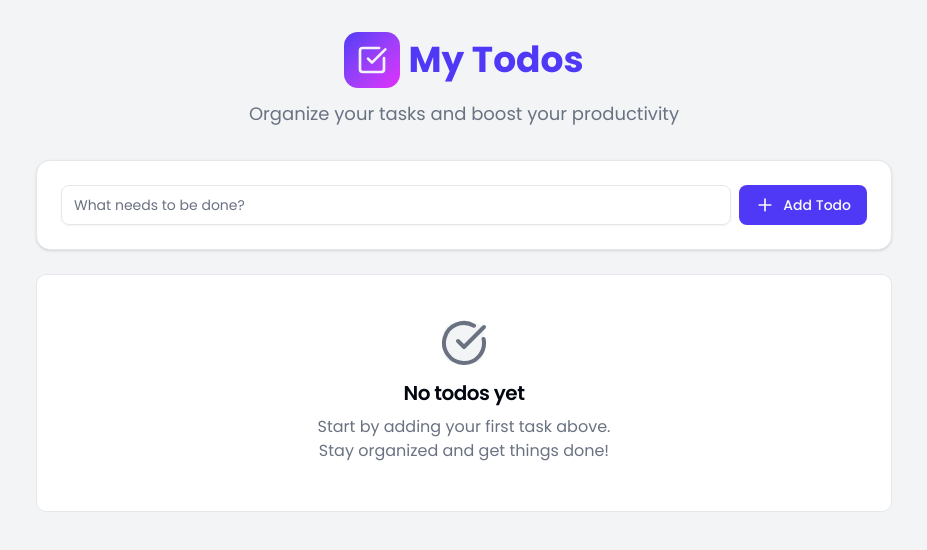
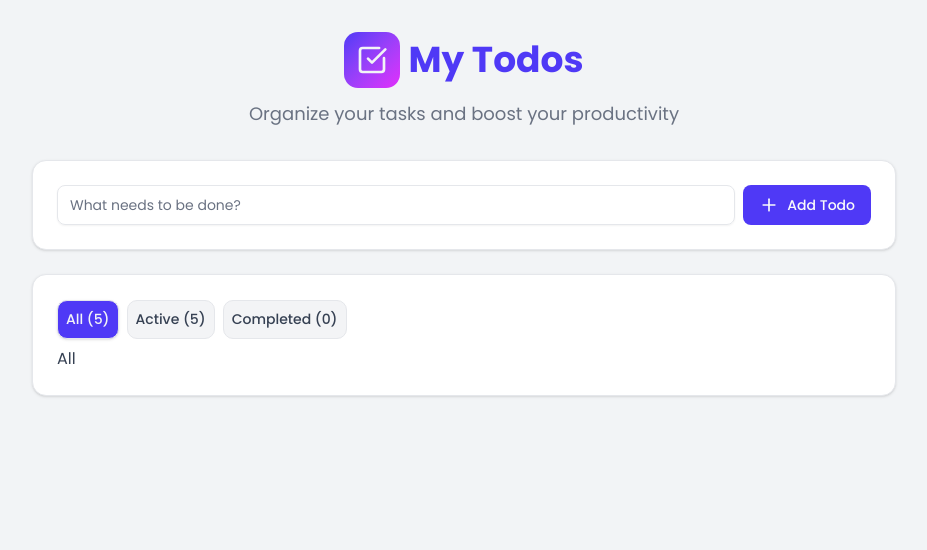
Before and after one commit to kushyzee/my-todo, a React (Vite) app: page / in a window 1280 px wide. Shown: the top 550 px of the page, without its empty margins (176-1103 px from the left). Built offline with nearby package versions, Linux system fonts and the light colour scheme.

Commit message:
feat: add TodosTabs component and update MyTodos layout refactor: adjust padding and styling in Empty component style: update card foreground color in CSS

```diff
--- a/src/App.tsx
+++ b/src/App.tsx
@@ -2,7 +2,7 @@ import MyTodos from "./components/ui/main/MyTodos";
 
 function App() {
   return (
-    <main className="h-svh px-5 py-8 max-w-4xl mx-auto">
+    <main className="h-svh px-4 py-8 max-w-4xl mx-auto">
       <MyTodos></MyTodos>
     </main>
   );
--- a/src/components/ui/empty.tsx
+++ b/src/components/ui/empty.tsx
@@ -7,7 +7,7 @@ function Empty({ className, ...props }: React.ComponentProps<"div">) {
     <div
       data-slot="empty"
       className={cn(
-        "flex min-w-0 flex-1 flex-col items-center justify-center gap-6 rounded-lg p-5 text-center text-balance md:p-12",
+        "flex min-w-0 flex-1 flex-col items-center justify-center gap-6 rounded-lg p-4 text-center text-balance md:p-12",
         className
       )}
       {...props}
@@ -20,7 +20,7 @@ function EmptyHeader({ className, ...props }: React.ComponentProps<"div">) {
     <div
       data-slot="empty-header"
       className={cn(
-        "flex max-w-md flex-col items-center gap-2 text-center",
+        "flex max-w-sm flex-col items-center gap-2 text-center",
         className
       )}
       {...props}
--- a/src/components/ui/main/EmptyState.tsx
+++ b/src/components/ui/main/EmptyState.tsx
@@ -12,9 +12,9 @@ export default function EmptyState() {
     <Empty className="border border-border bg-card py-16">
       <EmptyHeader>
         <EmptyMedia variant="icon">
-          <CheckCircle className="size-12" />
+          <CheckCircle className="size-14" />
         </EmptyMedia>
-        <EmptyTitle className="text-primary-heading text-xl font-semibold">
+        <EmptyTitle className="text-primary-heading text-xl md:text-2xl font-semibold">
           No todos yet
         </EmptyTitle>
         <EmptyDescription className="text-base">
--- a/src/components/ui/main/MyTodos.tsx
+++ b/src/components/ui/main/MyTodos.tsx
@@ -4,6 +4,7 @@ import { Label } from "../label";
 import { Input } from "../input";
 import { Button } from "../button";
 import EmptyState from "./EmptyState";
+import TodosTabs from "./TodosTabs";
 
 export default function MyTodos() {
   return (
@@ -49,7 +50,8 @@ export default function MyTodos() {
 
       {/* Todos section */}
       <section className="mt-6">
-        <EmptyState />
+        {/* <EmptyState /> */}
+        <TodosTabs />
       </section>
     </div>
   );
--- /dev/null
+++ b/src/components/ui/main/TodosTabs.tsx
@@ -0,0 +1,21 @@
+import { Card, CardContent } from "../card";
+import { Tabs, TabsContent, TabsList, TabsTrigger } from "../tabs";
+
+export default function TodosTabs() {
+  return (
+    <Card>
+      <CardContent>
+        <Tabs defaultValue="all" className="w-full">
+          <TabsList>
+            <TabsTrigger value="all">All (5)</TabsTrigger>
+            <TabsTrigger value="active">Active (5)</TabsTrigger>
+            <TabsTrigger value="completed">Completed (0)</TabsTrigger>
+          </TabsList>
+          <TabsContent value="all">All</TabsContent>
+          <TabsContent value="active">Active</TabsContent>
+          <TabsContent value="completed">Completed</TabsContent>
+        </Tabs>
+      </CardContent>
+    </Card>
+  );
+}
--- a/src/components/ui/tabs.tsx
+++ b/src/components/ui/tabs.tsx
@@ -1,7 +1,7 @@
-import * as React from "react"
-import * as TabsPrimitive from "@radix-ui/react-tabs"
+import * as React from "react";
+import * as TabsPrimitive from "@radix-ui/react-tabs";
 
-import { cn } from "@/lib/utils"
+import { cn } from "@/lib/utils";
 
 function Tabs({
   className,
@@ -13,7 +13,7 @@ function Tabs({
       className={cn("flex flex-col gap-2", className)}
       {...props}
     />
-  )
+  );
 }
 
 function TabsList({
@@ -24,12 +24,12 @@ function TabsList({
     <TabsPrimitive.List
       data-slot="tabs-list"
       className={cn(
-        "bg-muted text-muted-foreground inline-flex h-9 w-fit items-center justify-center rounded-lg p-[3px]",
+        "text-muted-foreground inline-flex h-10 w-fit items-center gap-2 justify-center rounded-lg",
         className
       )}
       {...props}
     />
-  )
+  );
 }
 
 function TabsTrigger({
@@ -40,12 +40,12 @@ function TabsTrigger({
     <TabsPrimitive.Trigger
       data-slot="tabs-trigger"
       className={cn(
-        "data-[state=active]:bg-background dark:data-[state=active]:text-foreground focus-visible:border-ring focus-visible:ring-ring/50 focus-visible:outline-ring dark:data-[state=active]:border-input dark:data-[state=active]:bg-input/30 text-foreground dark:text-muted-foreground inline-flex h-[calc(100%-1px)] flex-1 items-center justify-center gap-1.5 rounded-md border border-transparent px-2 py-1 text-sm font-medium whitespace-nowrap transition-[color,box-shadow] focus-visible:ring-[3px] focus-visible:outline-1 disabled:pointer-events-none disabled:opacity-50 data-[state=active]:shadow-sm [&_svg]:pointer-events-none [&_svg]:shrink-0 [&_svg:not([class*='size-'])]:size-4",
+        "data-[state=active]:bg-primary bg-muted data-[state=active]:text-secondary dark:data-[state=active]:text-foreground focus-visible:border-ring focus-visible:ring-ring/50 focus-visible:outline-ring dark:data-[state=active]:border-input dark:data-[state=active]:bg-input/30 text-card-foreground cursor-pointer dark:text-muted-foreground inline-flex h-[calc(100%-1px)] flex-1 items-center justify-center gap-1.5 rounded-lg border border-border px-2 py-1 text-sm font-medium whitespace-nowrap transition-[color,box-shadow] focus-visible:ring-[3px] focus-visible:outline-1 disabled:pointer-events-none disabled:opacity-50 data-[state=active]:shadow-sm [&_svg]:pointer-events-none [&_svg]:shrink-0 [&_svg:not([class*='size-'])]:size-4",
         className
       )}
       {...props}
     />
-  )
+  );
 }
 
 function TabsContent({
@@ -58,7 +58,7 @@ function TabsContent({
       className={cn("flex-1 outline-none", className)}
       {...props}
     />
-  )
+  );
 }
 
-export { Tabs, TabsList, TabsTrigger, TabsContent }
+export { Tabs, TabsList, TabsTrigger, TabsContent };
--- a/src/index.css
+++ b/src/index.css
@@ -47,7 +47,7 @@
   --background: oklch(0.967 0.003 247.839);
   --foreground: oklch(0.551 0.027 264.364);
   --card: oklch(1 0 0);
-  --card-foreground: oklch(0.13 0.028 261.692);
+  --card-foreground: oklch(0.373 0.034 259.733);
   --popover: oklch(1 0 0);
   --popover-foreground: oklch(0.13 0.028 261.692);
   --primary: oklch(0.511 0.262 276.966);
```
